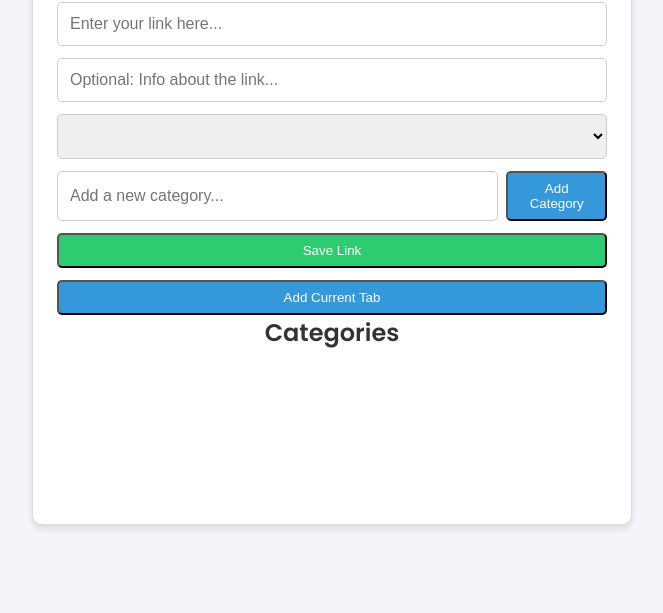
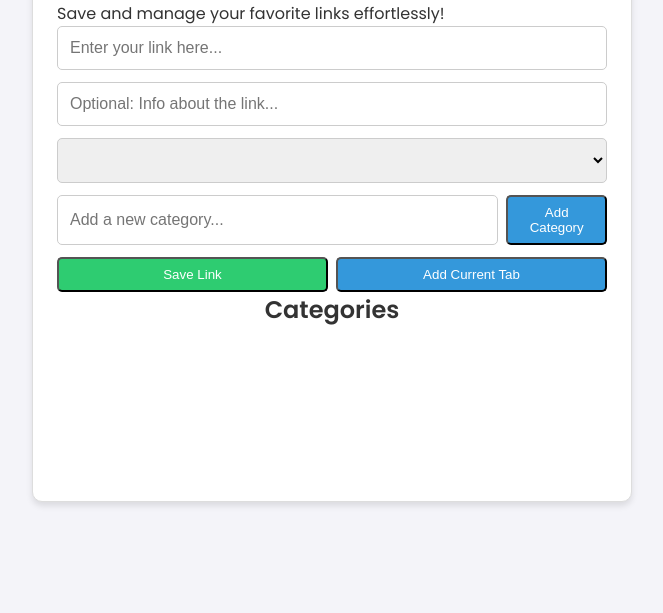
Before and after one commit to DigitalPool/SlinkMan, a browser extension: page index.html in a window 1280 px wide. Shown: the part 187-800 px from the top of the page, without its empty margins (308-971 px from the left). Drawn offline with Linux system fonts and the light colour scheme.

Commit message:
update styling

```diff
--- a/index.html
+++ b/index.html
@@ -15,7 +15,7 @@
 		</header>
 
 		<section id="form-section">
-			<p>Manage your links with ease!</p>
+			<p>Save and manage your favorite links effortlessly!</p>
 			<form id="input-form">
 				<input type="text" id="input-el" placeholder="Enter your link here..." required />
 				<input type="text" id="info-el" placeholder="Optional: Info about the link..." />
@@ -26,8 +26,12 @@
 					<input type="text" id="new-category" placeholder="Add a new category..." />
 					<button type="button" id="add-category-btn" class="add-btn">Add Category</button>
 				</div>
-				<button class="save-btn" id="save-btn">Save Link</button>
-				<button type="button" id="add-tab-btn" class="add-btn">Add Current Tab</button>
+
+				<!-- Buttons wrapped in a separate container -->
+				<div id="button-row">
+					<button class="save-btn" id="save-btn">Save Link</button>
+					<button type="button" id="add-tab-btn" class="add-btn">Add Current Tab</button>
+				</div>
 			</form>
 		</section>
 
--- a/script.js
+++ b/script.js
@@ -95,10 +95,9 @@ function renderCategories() {
 
 		const title = document.createElement("div");
 		title.textContent = category;
-        title.classList.add("expand-title"); // gives the title a class to style later
+		title.classList.add("expand-title");
 		title.addEventListener("click", () => toggleLinks(categoryItem, category));
 
-        // Create a container just for the buttons
 		const buttonContainer = document.createElement("div");
 		buttonContainer.classList.add("button-container");
 
--- a/style.css
+++ b/style.css
@@ -69,6 +69,15 @@ header {
 #add-category-container {
 	display: flex;
 	gap: 0.5rem;
+}
+
+#button-row {
+	display: flex;
+	gap: 0.5rem;
+}
+
+#button-row button {
+	flex: 1;
 }
 
 .add-btn {
```
Lines whose indentation alone changed are shown as unchanged.
